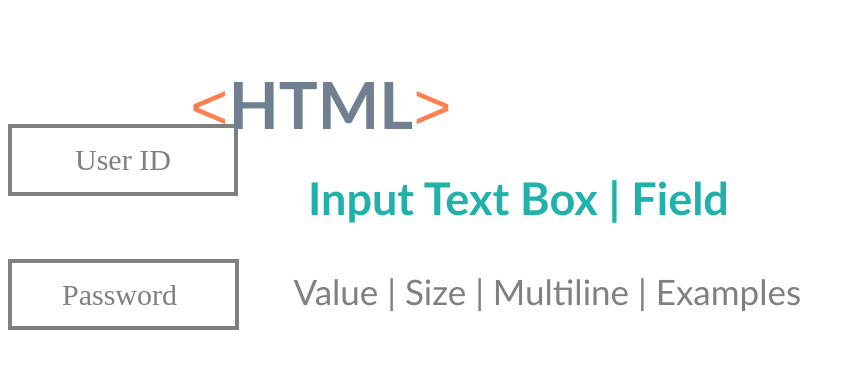
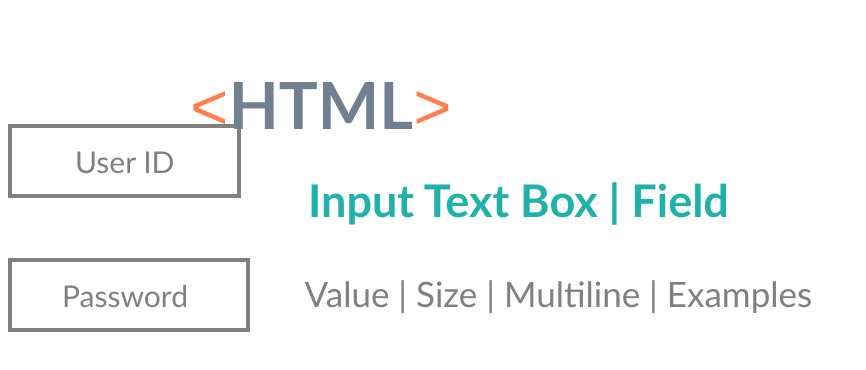
Before and after one commit to 18abhinavvk/Task-Input-Text-Box, a plain HTML site: page index.html in a window 1280 px wide. Shown: the whole page, without its empty margins (0-866 px from the left). Drawn offline with Linux system fonts and the light colour scheme.

Commit message:
Update index.css

```diff
--- a/index.css
+++ b/index.css
@@ -16,6 +16,7 @@
     border: 4px solid grey;
     width: fit-content;
     font-size: 30px;
+    font-family: 'Gill Sans', 'Gill Sans MT', Calibri, 'Trebuchet MS', sans-serif;
     padding-top: 15px;
     padding-bottom: 15px;
     padding-left:  63px;
@@ -27,6 +28,7 @@
     border: 4px solid grey;
     width: fit-content;
     font-size: 30px;
+    font-family: 'Gill Sans', 'Gill Sans MT', Calibri, 'Trebuchet MS', sans-serif;
     padding-top: 15px;
     padding-bottom: 15px;
     padding-left: 50px;
```
